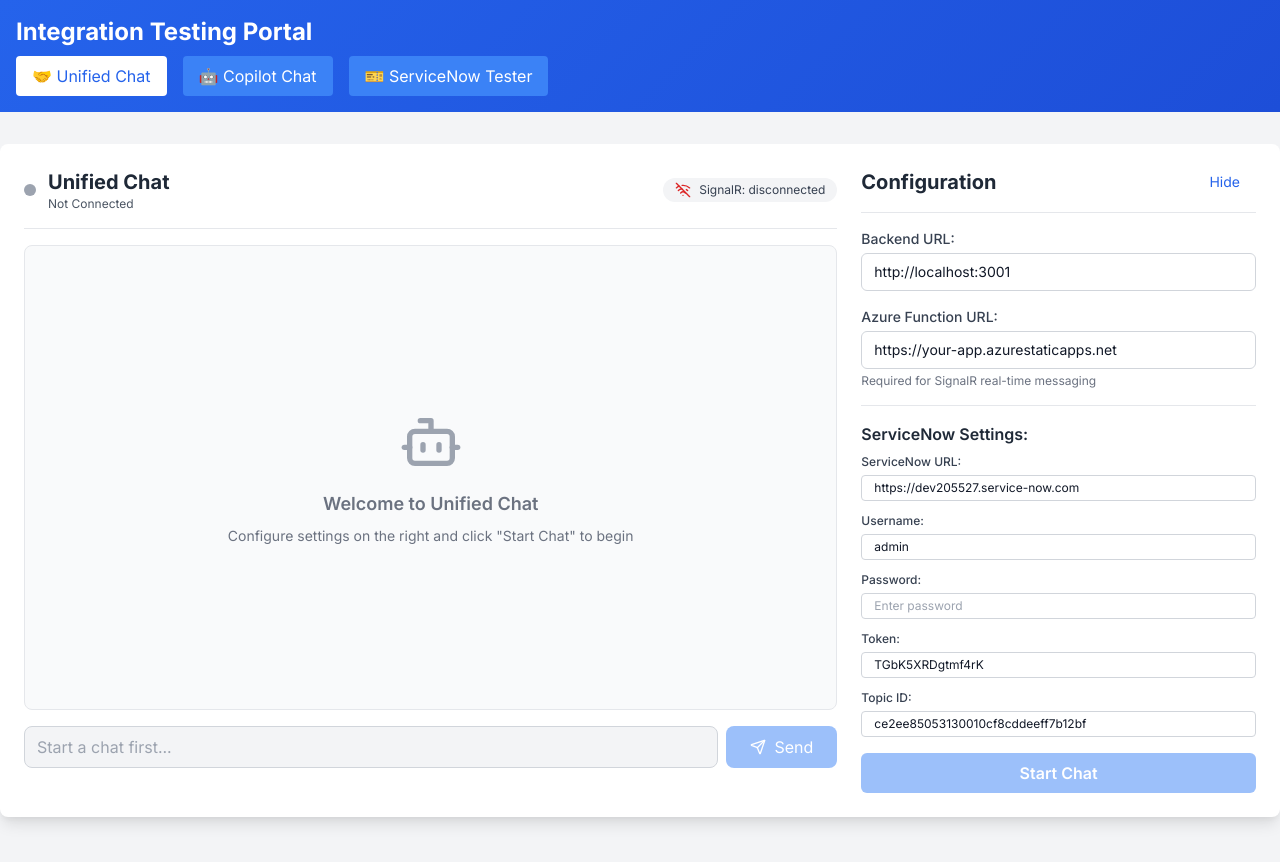
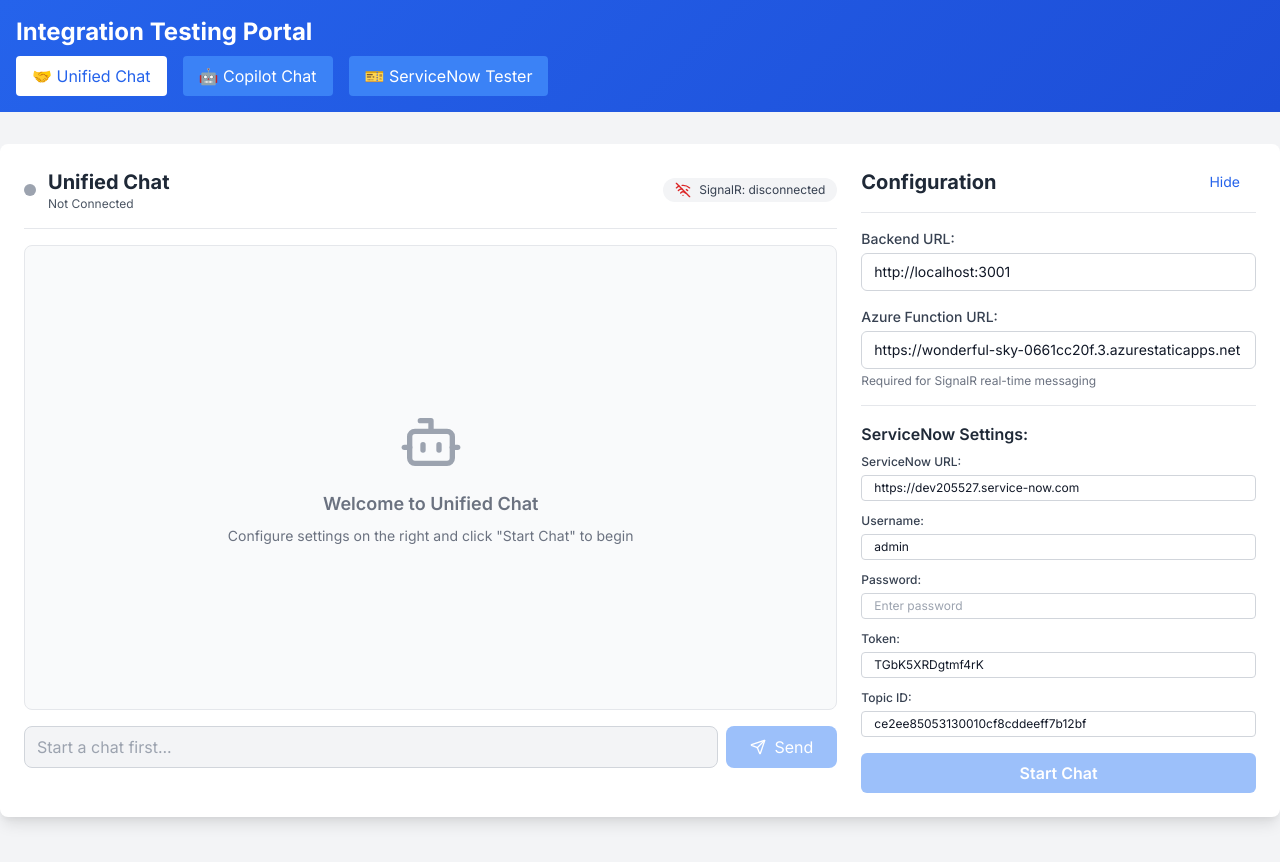
Before and after one commit to thiszpj/CoPilotSNOWChat, a React (Create React App) app in the folder frontend/: page / in a window 1280 px wide. Shown: the top 862 px of the page. Built offline with nearby package versions, Linux system fonts and the light colour scheme.

Commit message:
Fix frontend dependencies and react-scripts

```diff
--- a/frontend/package.json
+++ b/frontend/package.json
@@ -11,7 +11,7 @@
     "lucide-react": "^0.544.0",
     "react": "^19.1.1",
     "react-dom": "^19.1.1",
-    "react-scripts": "^0.0.0",
+    "react-scripts": "^5.0.1",
     "web-vitals": "^2.1.4"
   },
   "scripts": {
--- a/frontend/src/components/UnifiedChatWithHandoff.js
+++ b/frontend/src/components/UnifiedChatWithHandoff.js
@@ -41,7 +41,7 @@
   // Configuration
   const [config, setConfig] = useState({
     backendUrl: 'http://localhost:3001',
-    azureFunctionUrl: 'https://your-app.azurestaticapps.net', // Update this with your Azure Function URL
+    azureFunctionUrl: 'https://wonderful-sky-0661cc20f.3.azurestaticapps.net', // Update this with your Azure Function URL
     serviceNowUrl: 'https://dev205527.service-now.com',
     serviceNowUsername: 'admin',
     serviceNowPassword: '',
```
Also changed, not shown: 1 other file (tests, documents, lock files or other folders).
